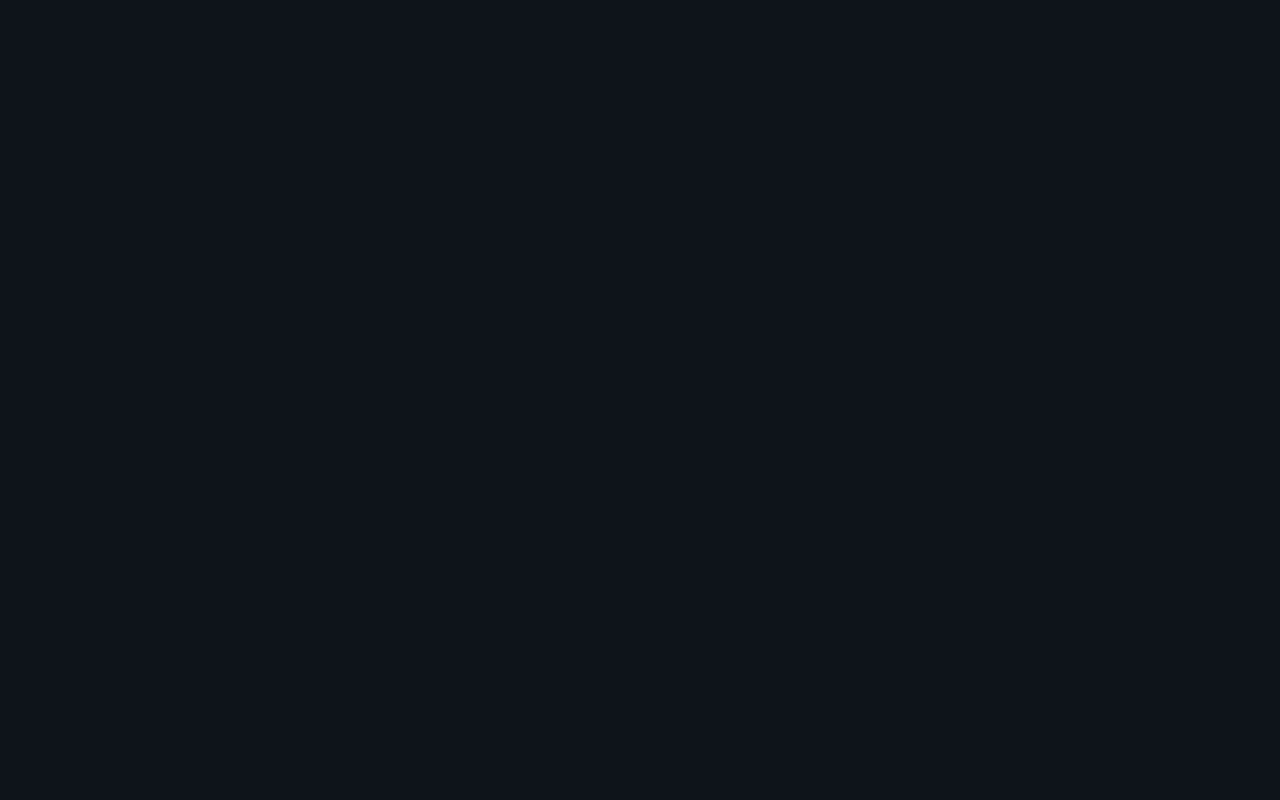
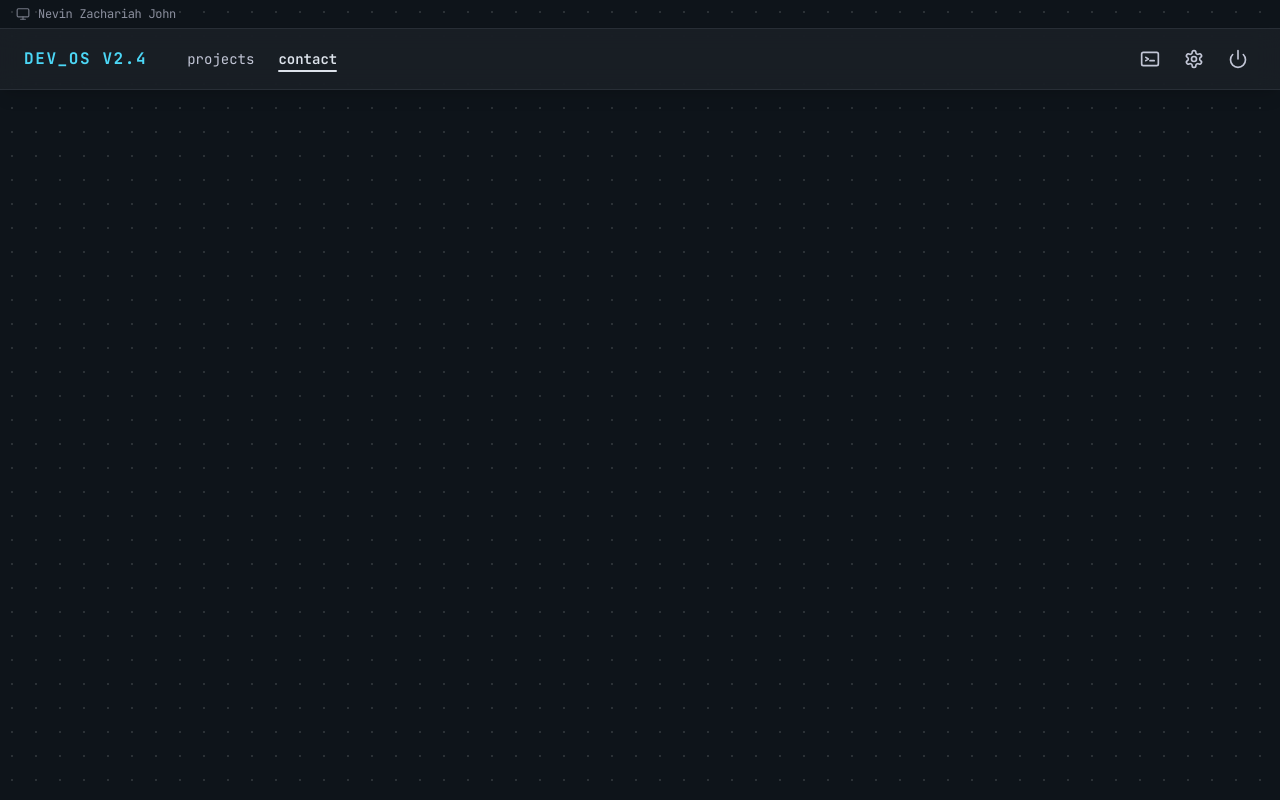
Before and after one commit to Nevin505/nevinzach-portfolio, a Next.js app: page / in a window 1280 px wide. Built offline with nearby package versions, Linux system fonts and the light colour scheme.

Commit message:
add buuton

```diff
--- a/app/globals.css
+++ b/app/globals.css
@@ -178,3 +178,8 @@ body {
 body {
   font-family: var(--font-geist-sans), ui-sans-serif, system-ui, sans-serif;
 }
+
+.bg-dot-grid {
+  background-image: radial-gradient(rgba(255, 255, 255, 0.12) 1px, transparent 1px);
+  background-size: 24px 24px;
+}
--- a/app/layout.tsx
+++ b/app/layout.tsx
@@ -14,16 +14,22 @@ const jetbrainsMono = JetBrains_Mono({
 
 export const metadata: Metadata = {
   title: "Nevin — Portfolio",
-  description: "Portfolio",
+  description: "Developer Portfolio — DEV_OS",
 };
 
-export default function RootLayout({ children }: LayoutProps<"/">) {
+export default function RootLayout({
+  children,
+}: Readonly<{
+  children: React.ReactNode;
+}>) {
   return (
     <html
       lang="en"
       className={`${geistSans.variable} ${jetbrainsMono.variable} h-full antialiased`}
     >
-      <body className="min-h-full flex flex-col font-sans">{children}</body>
+      <body className="min-h-full flex flex-col font-sans bg-background text-on-background bg-dot-grid">
+        {children}
+      </body>
     </html>
   );
 }
--- a/app/page.tsx
+++ b/app/page.tsx
@@ -1,3 +1,9 @@
+import { Navbar } from "@/components/Navbar";
+
 export default function Home() {
-  return <main className="flex flex-1" />;
+  return (
+    <main className="flex flex-col flex-1 w-full">
+      <Navbar />
+    </main>
+  );
 }
--- /dev/null
+++ b/components/Navbar.tsx
@@ -0,0 +1,232 @@
+"use client";
+
+import React, { useState } from "react";
+import Link from "next/link";
+
+export interface NavItem {
+  label: string;
+  href: string;
+}
+
+export interface NavbarProps {
+  systemTitle?: string;
+  brandText?: string;
+  navItems?: NavItem[];
+  currentPath?: string;
+  onTerminalClick?: () => void;
+  onSettingsClick?: () => void;
+  onPowerClick?: () => void;
+  className?: string;
+}
+
+const DEFAULT_NAV_ITEMS: NavItem[] = [
+  { label: "projects", href: "#projects" },
+  { label: "contact", href: "#contact" },
+];
+
+export function Navbar({
+  systemTitle = "Nevin Zachariah John",
+  brandText = "DEV_OS V2.4",
+  navItems = DEFAULT_NAV_ITEMS,
+  currentPath = "#contact",
+  onTerminalClick,
+  onSettingsClick,
+  onPowerClick,
+  className = "",
+}: NavbarProps) {
+  const [activeItem, setActiveItem] = useState(currentPath);
+  const [mobileMenuOpen, setMobileMenuOpen] = useState(false);
+
+  return (
+    <header className={`w-full select-none ${className}`}>
+      {/* Top Window/OS Title Header */}
+      {systemTitle && (
+        <div className="flex items-center gap-2 px-4 py-1.5 text-xs text-outline font-mono">
+          <svg
+            className="w-3.5 h-3.5 opacity-80"
+            viewBox="0 0 24 24"
+            fill="none"
+            stroke="currentColor"
+            strokeWidth="2"
+            strokeLinecap="round"
+            strokeLinejoin="round"
+            aria-hidden="true"
+          >
+            <rect width="20" height="14" x="2" y="3" rx="2" />
+            <line x1="8" x2="16" y1="21" y2="21" />
+            <line x1="12" x2="12" y1="17" y2="21" />
+          </svg>
+          <span className="truncate tracking-tight">{systemTitle}</span>
+        </div>
+      )}
+
+      {/* Main OS-style Navigation Bar */}
+      <nav className="relative flex items-center justify-between px-4 sm:px-6 py-3 bg-surface-container/90 backdrop-blur-md border-y border-outline-variant/40 shadow-lg">
+        {/* Left: Brand & Nav Links */}
+        <div className="flex items-center gap-6 sm:gap-10">
+          {/* Brand/OS Version */}
+          <Link
+            href="/"
+            className="font-mono text-sm sm:text-base font-bold text-secondary tracking-widest hover:brightness-125 transition-all"
+          >
+            {brandText}
+          </Link>
+
+          {/* Desktop Nav Items */}
+          <ul className="hidden sm:flex items-center gap-6 font-mono text-sm">
+            {navItems.map((item) => {
+              const isActive = activeItem === item.href;
+              return (
+                <li key={item.href}>
+                  <Link
+                    href={item.href}
+                    onClick={() => setActiveItem(item.href)}
+                    className={`relative py-1 transition-colors ${
+                      isActive
+                        ? "text-on-surface font-semibold"
+                        : "text-on-surface-variant hover:text-on-surface"
+                    }`}
+                  >
+                    {item.label}
+                    {isActive && (
+                      <span className="absolute left-0 bottom-0 w-full h-[2px] bg-on-surface rounded-full transition-all" />
+                    )}
+                  </Link>
+                </li>
+              );
+            })}
+          </ul>
+        </div>
+
+        {/* Right: System Action Controls */}
+        <div className="flex items-center gap-1 sm:gap-2">
+          {/* Terminal Icon */}
+          <button
+            type="button"
+            onClick={onTerminalClick}
+            aria-label="Open Terminal"
+            title="Terminal"
+            className="p-2 text-on-surface-variant hover:text-secondary hover:bg-surface-bright/70 active:scale-95 rounded-lg transition-all cursor-pointer"
+          >
+            <svg
+              className="w-5 h-5"
+              viewBox="0 0 24 24"
+              fill="none"
+              stroke="currentColor"
+              strokeWidth="2"
+              strokeLinecap="round"
+              strokeLinejoin="round"
+              aria-hidden="true"
+            >
+              <rect width="20" height="16" x="2" y="4" rx="2" />
+              <path d="m7 10 3 2-3 2" />
+              <line x1="12" x2="17" y1="14" y2="14" />
+            </svg>
+          </button>
+
+          {/* Settings Icon */}
+          <button
+            type="button"
+            onClick={onSettingsClick}
+            aria-label="Open Settings"
+            title="Settings"
+            className="p-2 text-on-surface-variant hover:text-on-surface hover:bg-surface-bright/70 active:scale-95 rounded-lg transition-all cursor-pointer"
+          >
+            <svg
+              className="w-5 h-5"
+              viewBox="0 0 24 24"
+              fill="none"
+              stroke="currentColor"
+              strokeWidth="2"
+              strokeLinecap="round"
+              strokeLinejoin="round"
+              aria-hidden="true"
+            >
+              <path d="M12.22 2h-.44a2 2 0 0 0-2 2v.18a2 2 0 0 1-1 1.73l-.43.25a2 2 0 0 1-2 0l-.15-.08a2 2 0 0 0-2.73.73l-.22.38a2 2 0 0 0 .73 2.73l.15.1a2 2 0 0 1 1 1.72v.51a2 2 0 0 1-1 1.74l-.15.09a2 2 0 0 0-.73 2.73l.22.38a2 2 0 0 0 2.73.73l.15-.08a2 2 0 0 1 2 0l.43.25a2 2 0 0 1 1 1.73V20a2 2 0 0 0 2 2h.44a2 2 0 0 0 2-2v-.18a2 2 0 0 1 1-1.73l.43-.25a2 2 0 0 1 2 0l.15.08a2 2 0 0 0 2.73-.73l.22-.39a2 2 0 0 0-.73-2.73l-.15-.08a2 2 0 0 1-1-1.74v-.5a2 2 0 0 1 1-1.74l.15-.09a2 2 0 0 0 .73-2.73l-.22-.38a2 2 0 0 0-2.73-.73l-.15.08a2 2 0 0 1-2 0l-.43-.25a2 2 0 0 1-1-1.73V4a2 2 0 0 0-2-2z" />
+              <circle cx="12" cy="12" r="3" />
+            </svg>
+          </button>
+
+          {/* Power Button */}
+          <button
+            type="button"
+            onClick={onPowerClick}
+            aria-label="Power / Session"
+            title="Power / System"
+            className="p-2 text-on-surface-variant hover:text-error hover:bg-surface-bright/70 active:scale-95 rounded-lg transition-all cursor-pointer"
+          >
+            <svg
+              className="w-5 h-5"
+              viewBox="0 0 24 24"
+              fill="none"
+              stroke="currentColor"
+              strokeWidth="2"
+              strokeLinecap="round"
+              strokeLinejoin="round"
+              aria-hidden="true"
+            >
+              <path d="M18.36 6.64a9 9 0 1 1-12.73 0" />
+              <line x1="12" x2="12" y1="2" y2="12" />
+            </svg>
+          </button>
+
+          {/* Mobile Menu Toggle */}
+          <button
+            type="button"
+            onClick={() => setMobileMenuOpen((prev) => !prev)}
+            aria-label="Toggle menu"
+            className="sm:hidden p-2 text-on-surface-variant hover:text-on-surface rounded-lg transition-colors cursor-pointer"
+          >
+            <svg
+              className="w-5 h-5"
+              viewBox="0 0 24 24"
+              fill="none"
+              stroke="currentColor"
+              strokeWidth="2"
+              strokeLinecap="round"
+              strokeLinejoin="round"
+              aria-hidden="true"
+            >
+              {mobileMenuOpen ? (
+                <path d="M18 6 6 18M6 6l12 12" />
+              ) : (
+                <path d="M4 12h16M4 6h16M4 18h16" />
+              )}
+            </svg>
+          </button>
+        </div>
+
+        {/* Mobile Dropdown */}
+        {mobileMenuOpen && (
+          <div className="absolute top-full left-0 right-0 mt-2 p-4 bg-surface-container border border-outline-variant/50 rounded-xl shadow-xl sm:hidden z-50">
+            <ul className="flex flex-col gap-3 font-mono text-sm">
+              {navItems.map((item) => {
+                const isActive = activeItem === item.href;
+                return (
+                  <li key={item.href}>
+                    <Link
+                      href={item.href}
+                      onClick={() => {
+                        setActiveItem(item.href);
+                        setMobileMenuOpen(false);
+                      }}
+                      className={`block px-3 py-2 rounded-lg transition-colors ${
+                        isActive
+                          ? "bg-surface-bright text-secondary font-semibold"
+                          : "text-on-surface-variant hover:bg-surface-bright/50 hover:text-on-surface"
+                      }`}
+                    >
+                      {item.label}
+                    </Link>
+                  </li>
+                );
+              })}
+            </ul>
+          </div>
+        )}
+      </nav>
+    </header>
+  );
+}
+
+export default Navbar;
--- a/components/index.ts
+++ /dev/null
@@ -1,2 +0,0 @@
-export * from "./Button";
-export { default } from "./Button";
```
Also changed, not shown: components/ui/Button.tsx (renamed from components/Button.tsx).
